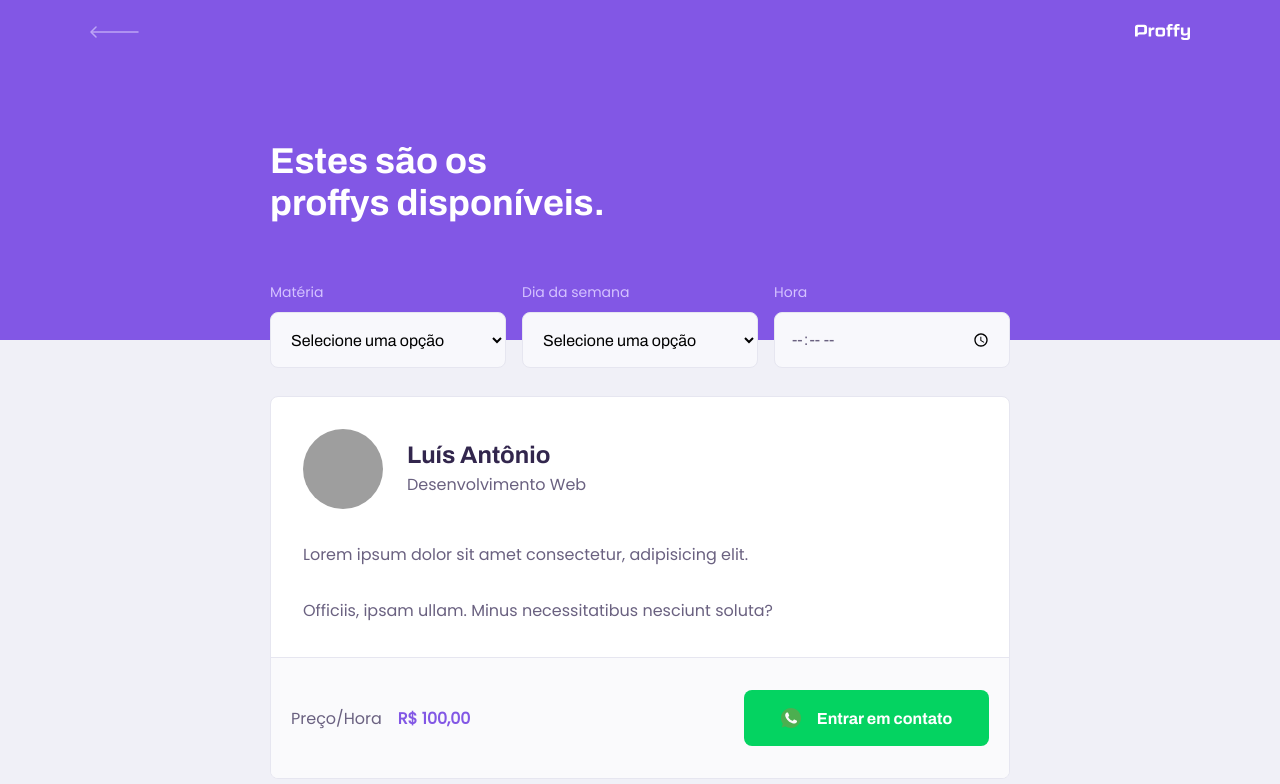
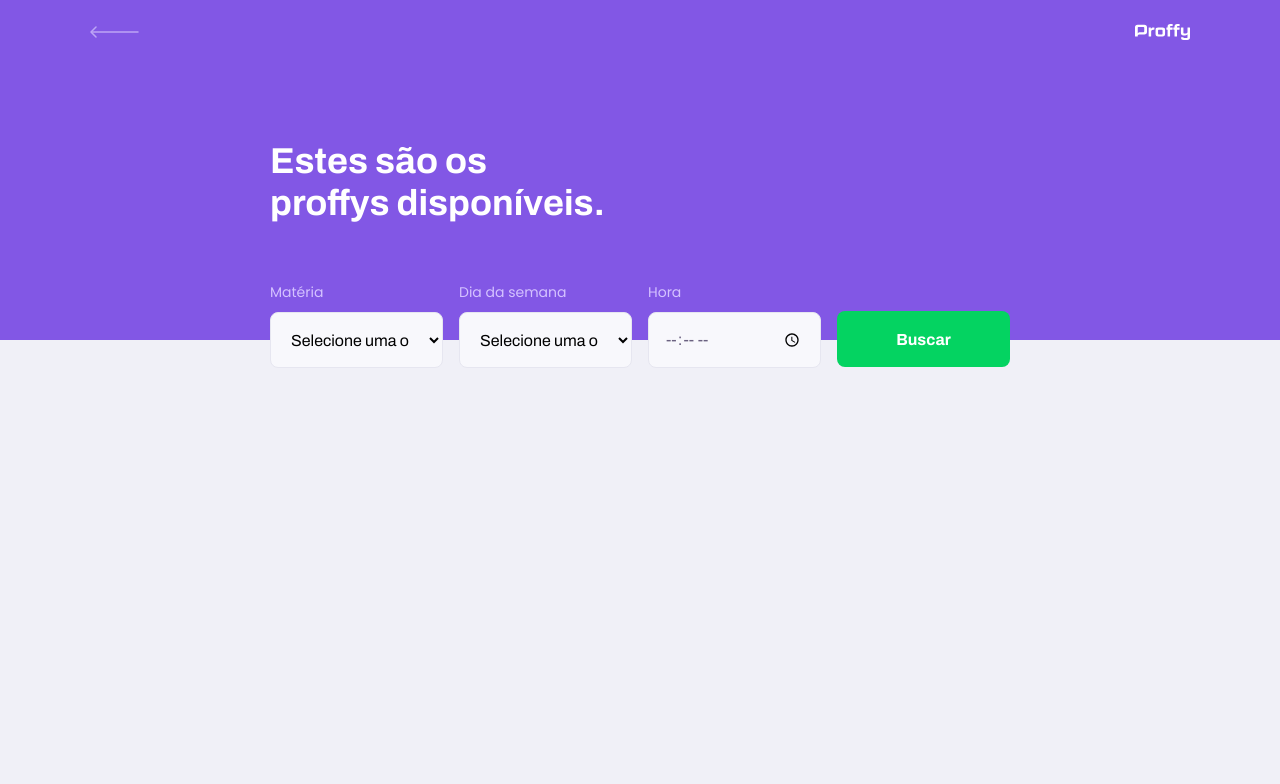
Before and after one commit to luis-antonio-ac/proffy-web, a React (Create React App) app: page /study in a window 1280 px wide. Shown: the top 784 px of the page. Built offline with nearby package versions, Linux system fonts and the light colour scheme; grey boxes are pictures that could not be loaded.

Commit message:
Filtragem de aulas

```diff
--- a/src/components/TeacherItem/index.tsx
+++ b/src/components/TeacherItem/index.tsx
@@ -2,27 +2,39 @@
 import whatsappIcon from '../../assets/images/icons/whatsapp.svg'
 import './styles.css'
 
-function TeacherItem() {
+export interface Teacher {
+    avatar: string
+    bio: string
+    cost: number
+    id: number
+    name: string
+    subject: string
+    whatsapp: string
+}
+
+interface TeacherItemProps {
+    teacher: Teacher
+}
+
+const TeacherItem: React.FC<TeacherItemProps> = ({ teacher }) => {
     return (
         <article className="teacher-item">
             <header>
-                <img src="https://avatars1.githubusercontent.com/u/35160032?s=460&u=c2fd8dd4d7356247dafc16dc5ac823721b7bc9bd&v=4" alt="Avatar"/>
+                <img src={teacher.avatar} alt={teacher.name}/>
                 <div>
-                    <strong>Luís Antônio</strong>
-                    <span>Desenvolvimento Web</span>
+                    <strong>{teacher.name}</strong>
+                    <span>{teacher.subject}</span>
                 </div>
             </header>
 
             <p>
-                Lorem ipsum dolor sit amet consectetur, adipisicing elit.
-                <br/> <br/>
-                Officiis, ipsam ullam. Minus necessitatibus nesciunt soluta?
+                {teacher.bio}
             </p>
 
             <footer>
                 <p>
                     Preço/Hora
-                    <strong>R$ 100,00</strong>
+                    <strong>R$ {teacher.cost}</strong>
                 </p>
 
                 <button type="button">
--- a/src/pages/TeacherList/index.tsx
+++ b/src/pages/TeacherList/index.tsx
@@ -1,20 +1,44 @@
-import React from 'react';
+import React, { useState, FormEvent } from 'react';
 
 import { PageHeader } from '../../components/PageHeader'
-import { TeacherItem } from '../../components/TeacherItem'
+import { TeacherItem, Teacher } from '../../components/TeacherItem'
 import { Input } from '../../components/Input'
 
 import './styles.css'
 import { Select } from '../../components/Select';
+import { api } from '../../services/api';
+
 
 function TeacherList() {
+    const [teachers, setTeachers] = useState([])
+
+    const [subject, setSubject] = useState(String())
+    const [week_day, setWeekDay] = useState(String())
+    const [time, setTime] = useState(String())
+
+    async function searchTeachers(event: FormEvent) {
+        event.preventDefault()
+
+        const response = await api.get('classes', {
+            params: {
+                subject,
+                week_day,
+                time
+            }
+        })
+
+        setTeachers(response.data)
+    }
+
     return (
         <div id="page-teacher-list" className="container">
             <PageHeader title="Estes são os proffys disponíveis.">
-                <form id="search-teachers">
+                <form id="search-teachers" onSubmit={searchTeachers}>
                     <Select
                         name="subject"
                         label="Matéria"
+                        value={subject}
+                        onChange={event => setSubject(event.target.value)}
                         options={[
                             { value: 'Português', label: 'Português' },
                             { value: 'Matemática', label: 'Matemática' },
@@ -34,6 +58,8 @@
                     <Select
                         name="week_day"
                         label="Dia da semana"
+                        value={week_day}
+                        onChange={event => setWeekDay(event.target.value)}
                         options={[
                             { value: '0', label: 'Domingo' },
                             { value: '1', label: 'Segunda-feira' },
@@ -44,12 +70,26 @@
                             { value: '6', label: 'Sábado' },
                         ]}
                     />
-                    <Input type="time" name="time" label="Hora"/>
+                    <Input
+                        type="time"
+                        name="time"
+                        label="Hora"
+                        value={time}
+                        onChange={event => { setTime(event.target.value) }}
+                    />
+
+                    <button type="submit">
+                        Buscar
+                    </button>
                 </form>
             </PageHeader>
 
             <main>
-                <TeacherItem />
+                {teachers.map((teacher: Teacher) => {
+                    return (
+                        <TeacherItem key={teacher.id} teacher={teacher} />
+                    )
+                })}
             </main>
         </div>
     )
--- a/src/pages/TeacherList/styles.css
+++ b/src/pages/TeacherList/styles.css
@@ -9,6 +9,27 @@
 
 #search-teachers label {
     color: var(--color-text-in-primary);
+}
+
+#search-teachers button {
+    width: 100%;
+    height: 5.6rem;
+    background-color: var(--color-secundary);
+    color: var(--color-button-text);
+    border: 0;
+    border-radius: 0.8rem;
+    cursor: pointer;
+    font: 700 1.6rem Archivo;
+    display: flex;
+    justify-content: center;
+    align-items: center;
+    text-decoration: none;
+    transition: background-color 0.2s;
+    margin-top: 3.2rem;
+}
+
+#search-teachers button:hover {
+    background-color: var(--color-secundary-dark);
 }
 
 #page-teacher-list main {
@@ -23,7 +44,7 @@
 
     #search-teachers {
         display: grid;
-        grid-template-columns: repeat(3, 1fr);
+        grid-template-columns: repeat(4, 1fr);
         column-gap: 16px;
         position: absolute;
         bottom: -28px;
```
